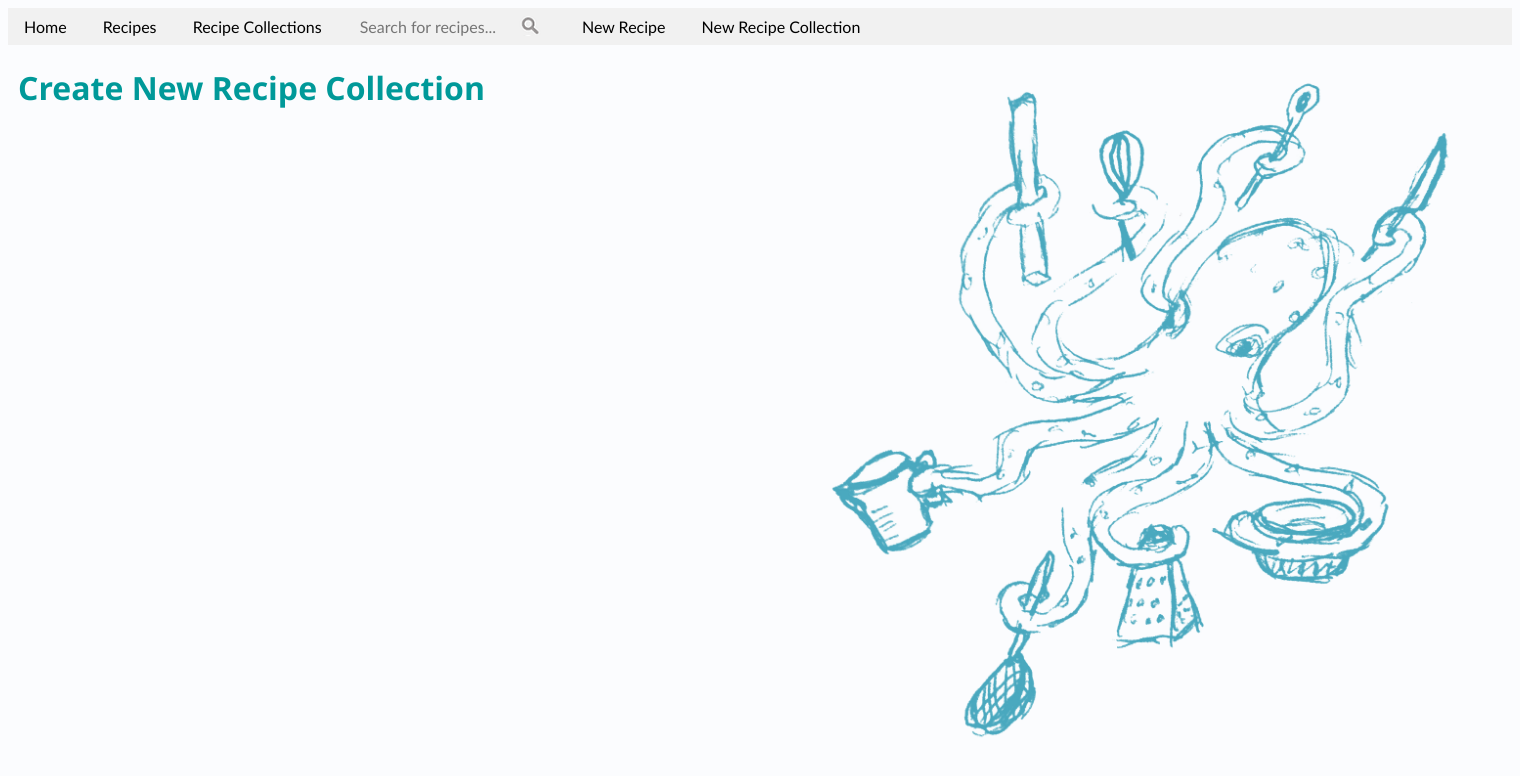
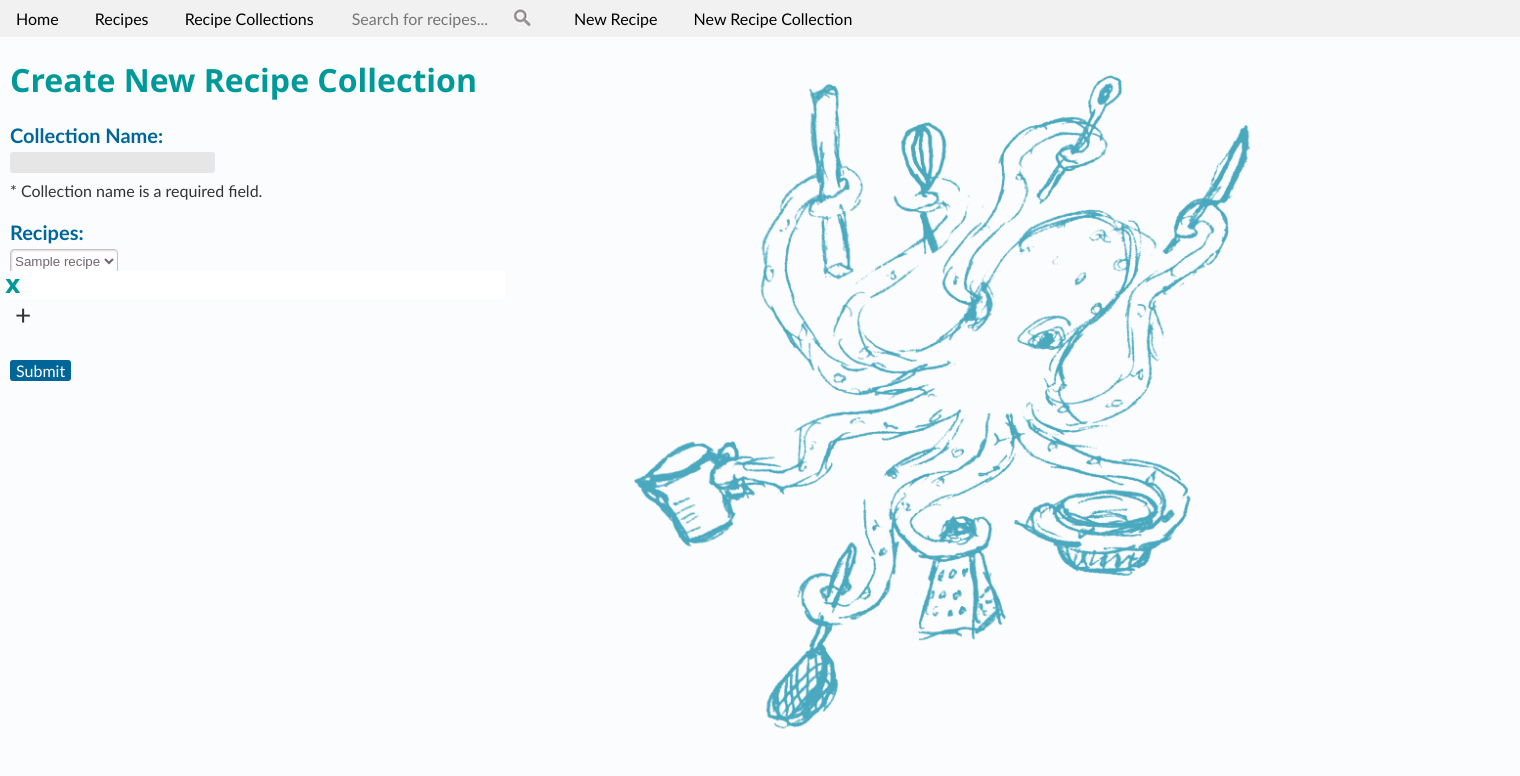
Before and after one commit to sarah-johnston/recipes, a PHP site: page /new-collection.php in a window 1520 px wide. Shown: the top 776 px of the page. Run offline with PHP 8.4, Linux system fonts and the light colour scheme; tables that the repository leaves empty or names only in its code hold one stand-in row (values such as "Sample post").

Commit message:
Started work on the New Recipe Collection page.

```diff
--- /dev/null
+++ b/helpers/newRecipeCollection.php
@@ -0,0 +1,51 @@
+<?php
+/**
+ * Class to handle adding a new recipe collection to the site.
+ *
+ * @author Sarah.Johnston
+ */
+class newRecipeCollection {
+
+    private $log;
+    private $db;
+
+    function __construct($db, $conn) {
+        $this->db = $db;
+        $this->conn = $conn;
+        $this->log = Logger::getLogger(__CLASS__);
+    }
+
+     /**
+     * Returns all available recipes in the database.
+     *
+     * @return type : Array of all recipe IDs and names in the database.
+     */
+    function getAllRecipes(){
+        $this->log->info("Getting the list of all available ingredients.");
+        $sql = "SELECT recipe_name, recipe_id FROM recipes ORDER BY recipe_name ASC";
+        return $this->db->runQuery($this->conn, $sql);
+    }
+
+    /**
+     * Returns a list of all available recipes and their IDs.
+     *
+     * @return type : Array of all recipe IDs and names in the database.
+     */
+    function generateRecipesList(){
+        $recipes_list = self::getAllRecipes();
+        $recipes = array();
+        if (mysqli_num_rows($recipes_list) > 0){
+            while($row = mysqli_fetch_assoc($recipes_list)){
+                $recipes[$row['recipe_id']] = $row['recipe_name'];
+            }
+            $this->log->trace("Found recipes:");
+            $this->log->trace($recipes);
+            return $recipes;
+        }
+        else{
+            $this->log->warn("Did not find any available recipes.");
+            return [""];
+        }
+    }
+
+}
--- a/new-collection.php
+++ b/new-collection.php
@@ -2,16 +2,27 @@
 <html>
     <?php
     include("templates/header.php");
-    include("helpers/newRecipe.php");
+    include("helpers/newRecipeCollection.php");
     $log->info("Navigated to the New Recipe Collection page.");
-    $recipe = new newRecipe($db, $conn);
-    $ingredients = $recipe->generateIngredientsList();
-    $units = $recipe->generateUnitsList();
+    $collection = new newRecipeCollection($db, $conn);
+    $recipes = $collection->generateRecipesList();
     ?>
     <head>
         <meta charset="UTF-8">
         <title>Create New Recipe Collection</title>
         <link rel="stylesheet" href="resources/styles.css">
+        <script src="resources/jquery-1.12.1.min.js"></script>
+        <script>
+        $(function () {
+            $("#add-new-recipe").click(function () {
+                $('#new-recipes-row').clone().show().appendTo('#recipes-list')
+                        .removeAttr('id').removeAttr('style');
+            });
+            $("#recipes-list").on('click', '.delete-recipe', function () {
+                $(this).closest('div.new-recipe').remove();
+            });
+        });
+    </script>
     </head>
     <body>
         <?php include('templates/navigation-bar.php'); ?>
@@ -20,7 +31,29 @@
             <div id="new-recipe-collection-page" class="page-body">
                 <div id="overlay"></div>
                 <h1 class="title">Create New Recipe Collection</h1>
+                <form id="new-recipe-collection" name="new-collection-form" action="collection-created.php" method="POST" onsubmit="return validateCollectionForm();">
+                    <div id="name">
+                        <h3 id="new-recipe-name">Collection Name:</h3>
+                        <input type="text" name="collection_name" id="input-collection-name"/>
+                        <p id="collection-name-required">* Collection name is a required field.</p>
+                    </div>
+                    <h3 class="new-recipe-ingredients" id="new-recipe-ingredients">Recipes:</h3>
+
+                    <div id="recipes-list">
+                        <div class="new-recipe">
+                            <?php include("templates/new-recipe-row.php") ?>
+                        </div>
+                    </div>
+
+                    <div id="add-new-recipe">&#43;</div>
+                    <br>
+
+                    <input type="submit" name="submit" value="Submit" id="submit-new-recipe-collection" onclick="removeHiddenElements()">
+                </form>
+                <div id="new-recipe-row" class="new-recipe">
+                    <?php include("templates/new-recipe-row.php") ?>
                 </div>
             </div>
+        </div>
     </body>
 </html
--- a/new-recipe.php
+++ b/new-recipe.php
@@ -51,7 +51,6 @@
         });
     </script>
     </head>
-
     <body>
         <?php include('templates/navigation-bar.php'); ?>
         <div class="page">
--- a/resources/styles.css
+++ b/resources/styles.css
@@ -6,9 +6,11 @@ body {
     font-family: Trebuchet MS;
     color: rgb(51, 51, 51);
     background-color: rgb(251, 252, 254);
+    margin:0px;
 }
 div.page{
     width: 1500px;
+    margin-left:10px;
 }
 div.background-image{
     background: url("octopus.png") no-repeat;
@@ -16,11 +18,11 @@ div.background-image{
     display:inline-block;
     width: 700px;
     height: 700px;
-    float:right;
+/*    float:center;*/
 }
 div.page-body{
     float:left;
-    width: 700px;
+    width: 600px;
 }
 h1 {
     color: rgb(0, 153, 153);
@@ -82,23 +84,16 @@ p.no_results{
 /*************************
 * Recipes List Page      *
 **************************/
-div#recipes-list-page{
-    margin-left: 10px;
-}
+
 
 /*********************************
 * Recipes Collections List Page  *
 *********************************/
-div#recipe-collections-page{
-    margin-left: 10px;
-}
 
 /********************
 * Home Page         *
 ********************/
-div#home-page{
-    margin-left: 10px;
-}
+
 
 /********************
 * Search results
@@ -107,9 +102,7 @@ h3#recipes, h3#recipe-collections{
     margin-bottom: 20px;
 }
 
-div#search-results-page{
-    margin-left: 10px;
-}
+
 p#search-results-for{
     color: rgb(0, 153, 153);
     margin-top: 30px;
@@ -168,8 +161,8 @@ New Recipes
 *************/
 div#new-recipe-page{
     width: 500px;
+    margin-right: 100px;
     max-width: 500px;
-    margin-left: 10px;
 }
 
 div#new-recipe-page td#amount input{
@@ -470,5 +463,59 @@ button#delete-recipe:hover{
 * New Recipe Collection Page *
 ******************************/
 div#new-recipe-collection-page{
-    margin-left: 10px;
+    width: 500px;
+    margin-right: 100px;
+    max-width: 500px;
 }
+div#new-recipe-collection-page select{
+    display: inline-block;
+    height: 25px;
+    outline: none;
+    color: #74646e;
+    border: 1px solid #C8BFC4;
+    border-radius: 4px;
+    box-shadow: inset 1px 1px 2px #ddd8dc;
+    background: #fff;
+}
+form#new-recipe-collection input{
+  background-color: rgb(230, 230, 230);
+  font-size: 16px;
+  border:#000;
+  display: inline;
+}
+form#new-recipe-collection div#add-new-recipe{
+    position:relative;
+    top: -5px;
+    left:5px;
+    width: 20px;
+    margin-bottom: 5px;
+    font-size: 28px;
+}
+form#new-recipe-collection div.delete-recipe{
+    font-family: Comic Sans MS;
+    color: rgb(0, 153, 153);
+    font-weight: bold;
+    background-color: white;
+    position: relative;
+    top: -3px;
+    left: -5px;
+    font-size: 24px;
+}
+form#new-recipe-collection div#add-new-recipe:hover,
+form#new-recipe-collection div#delete-recipe:hover{
+    text-decoration: none;
+    color: rgb(0, 102, 153);
+    cursor:pointer;
+}
+form#new-recipe-collection input#submit-new-recipe-collection{
+    color: white;
+    background-color: rgb(0, 102, 153);
+}
+form#new-recipe-collection input#submit-new-recipe-collection:hover{
+    text-decoration: none;
+    background-color: rgb(0, 153, 153);
+    cursor: pointer;
+}
+#new-recipe-row{
+    display: none;
+}
--- /dev/null
+++ b/templates/new-recipe-row.php
@@ -0,0 +1,6 @@
+<select name="recipes[]" class="input-recipe">
+            <?php foreach ($recipes as $recipe_id => $recipe_name) {?>
+            <option class="recipe-ingredient-option" value="<?=$recipe_id?>"><?=$recipe_name?></option>
+            <?php }?>
+</select>
+<div class="delete-recipe">x</div>
```
Also changed, not shown: recipe-created.php (+6 -3 lines).
